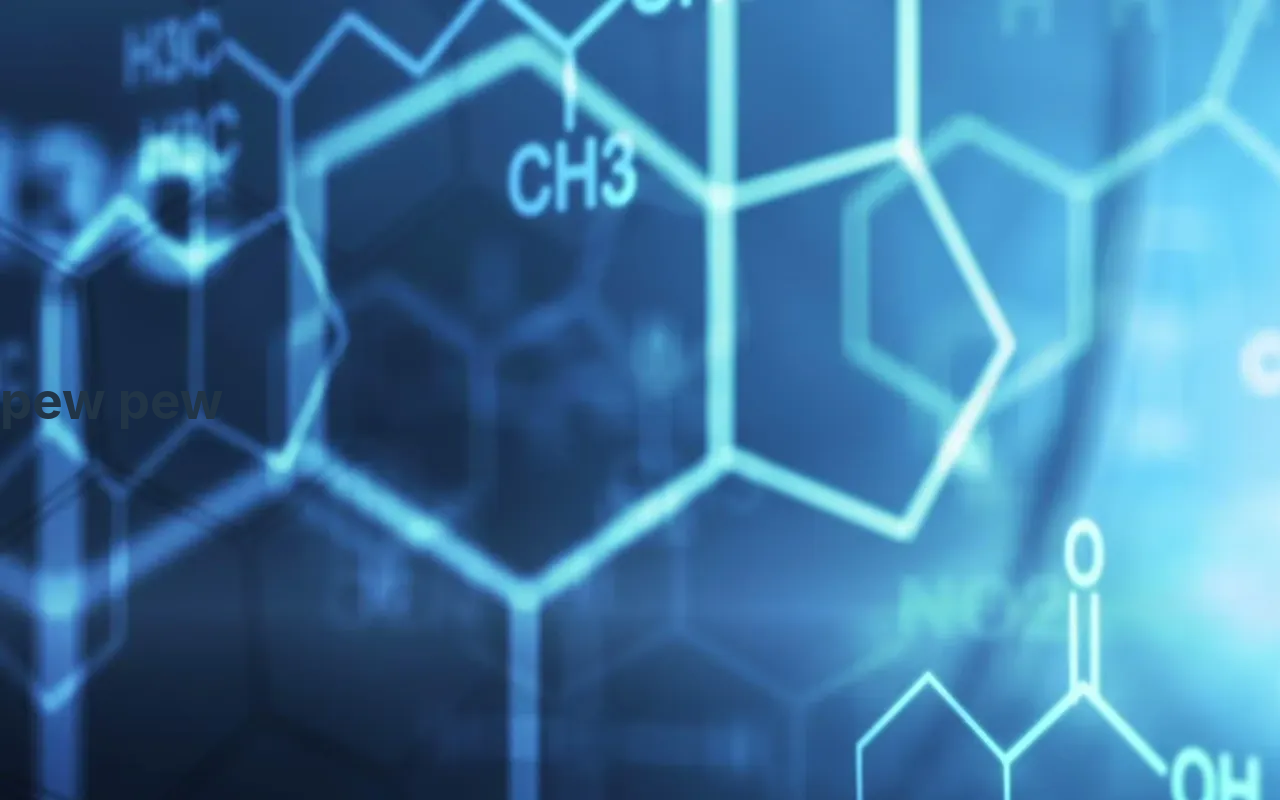
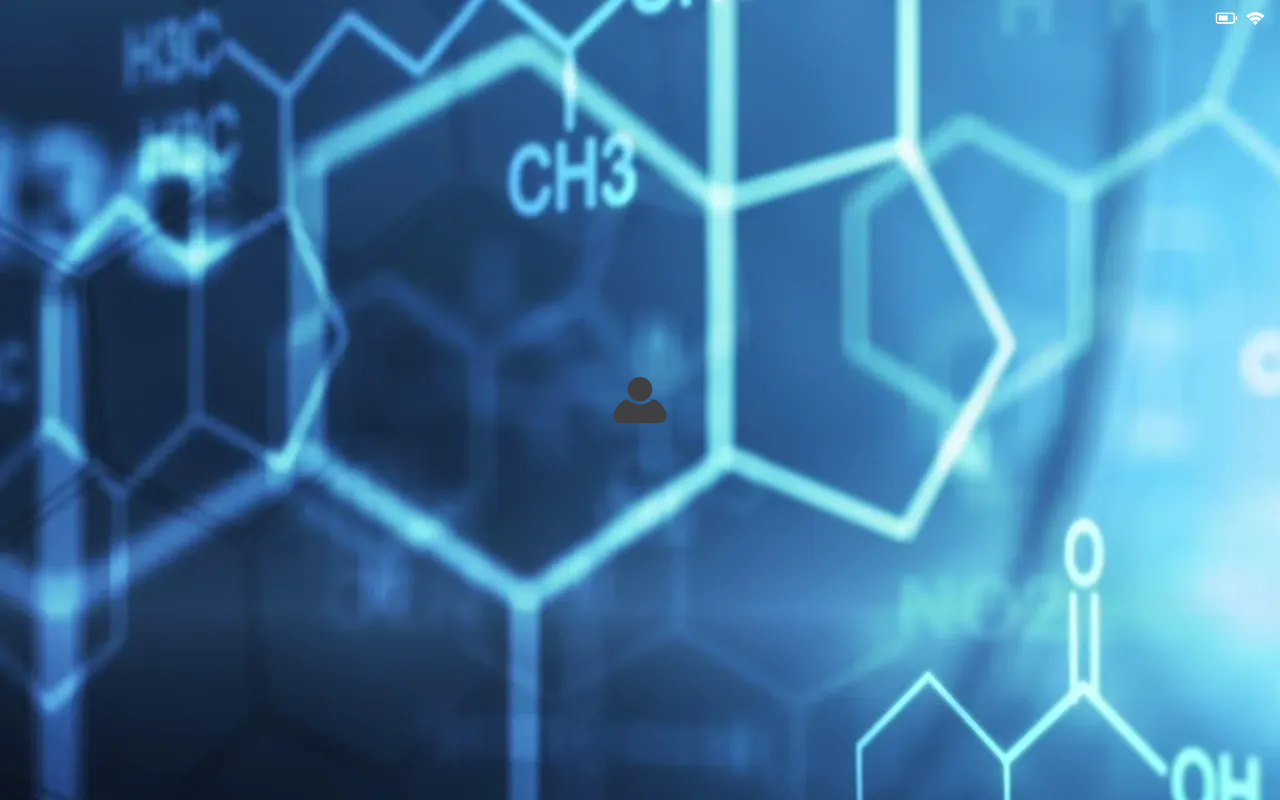
Before and after one commit to exrlla/digital-molecule-maker, a React (Vite) app: page / in a window 1280 px wide. Built offline with nearby package versions, Linux system fonts and the light colour scheme.

Commit message:
display login screen

```diff
--- a/src/PasswordLock.jsx
+++ b/src/PasswordLock.jsx
@@ -1,12 +1,18 @@
 import './App.css'
+import avatar from "./assets/INFO418_login_avatar.png"
+import icons from "./assets/INFO418_login_icons.png"
 
 function PasswordLock() {
   // const [count, setCount] = useState(0)
 
   return (
     <>
-      <h1>
-        pew pew</h1>
+      <div className='top_right'>
+        <img src={icons} alt="Icons" width={50}/>
+      </div>
+      <div className='center'>
+        <img src={avatar} alt="Avatar" width={70}/>
+      </div>
     </>
   )
 }
```
